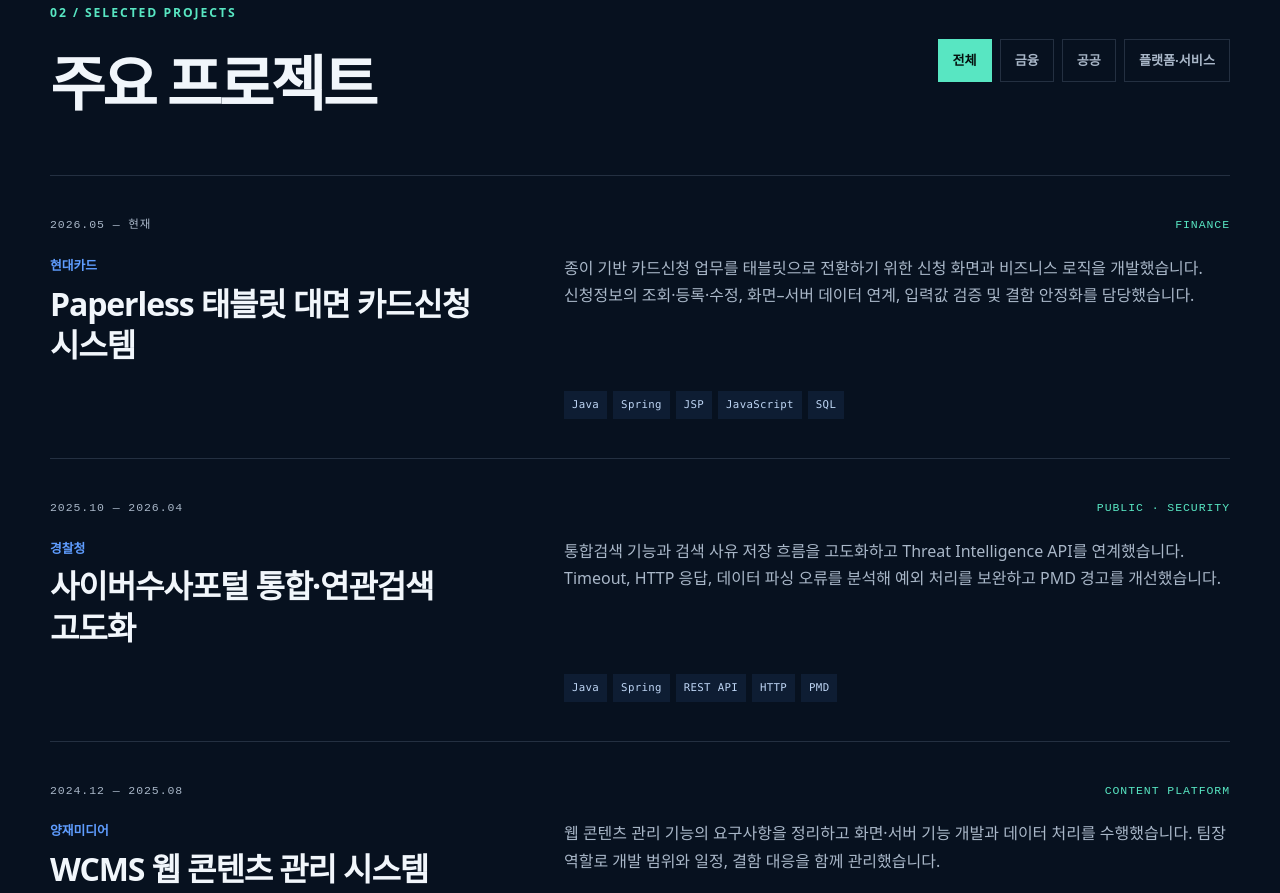
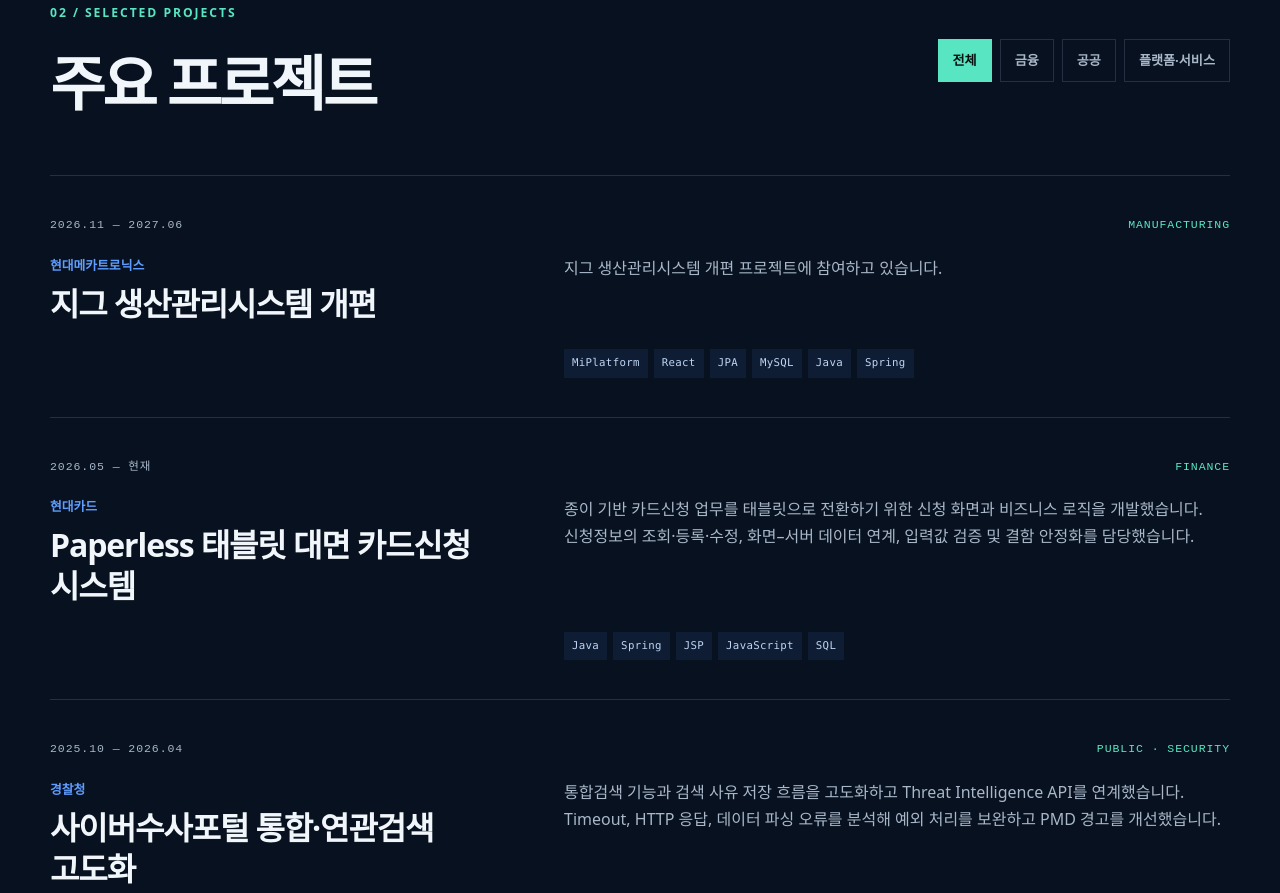
Before and after one commit to apple22/apple22.github.io, a plain HTML site: page index.html in a window 1280 px wide. Shown: the part 2273-3166 px from the top of the page. Drawn offline with Linux system fonts and the light colour scheme.

Commit message:
Add Hyundai Mechatronics jig production management project
Co-Authored-By: Claude Sonnet 5.5 <noreply@anthropic.com>

```diff
--- a/index.html
+++ b/index.html
@@ -128,6 +128,15 @@
         </div>
 
         <div class="project-list">
+          <article class="project-card reveal" data-category="service">
+            <div class="project-meta"><span>2026.11 — 2027.06</span><span>MANUFACTURING</span></div>
+            <div class="project-main">
+              <div><p class="client">현대메카트로닉스</p><h3>지그 생산관리시스템 개편</h3></div>
+              <p>지그 생산관리시스템 개편 프로젝트에 참여하고 있습니다.</p>
+            </div>
+            <div class="project-tags"><span>MiPlatform</span><span>React</span><span>JPA</span><span>MySQL</span><span>Java</span><span>Spring</span></div>
+          </article>
+
           <article class="project-card reveal" data-category="finance">
             <div class="project-meta"><span>2026.05 — 현재</span><span>FINANCE</span></div>
             <div class="project-main">
@@ -224,6 +233,7 @@
           <p>금융·공공 프로젝트를 중심으로 ERP, 콘텐츠, 이벤트 서비스와 홈페이지 구축까지 폭넓게 경험했습니다.</p>
         </div>
         <div class="timeline">
+          <div class="timeline-row reveal"><time>2026 — 2027</time><div><strong>현대메카트로닉스</strong><span>지그 생산관리시스템 개편</span></div></div>
           <div class="timeline-row reveal"><time>2026</time><div><strong>현대카드</strong><span>Paperless 태블릿 카드신청 시스템</span></div></div>
           <div class="timeline-row reveal"><time>2025 — 2026</time><div><strong>경찰청</strong><span>사이버수사포털 통합·연관검색 고도화</span></div></div>
           <div class="timeline-row reveal"><time>2024 — 2025</time><div><strong>양재미디어 · KB라이프 · 넥스트레이드</strong><span>WCMS · 보험 사전심사 · 대체거래소 시스템</span></div></div>
```
